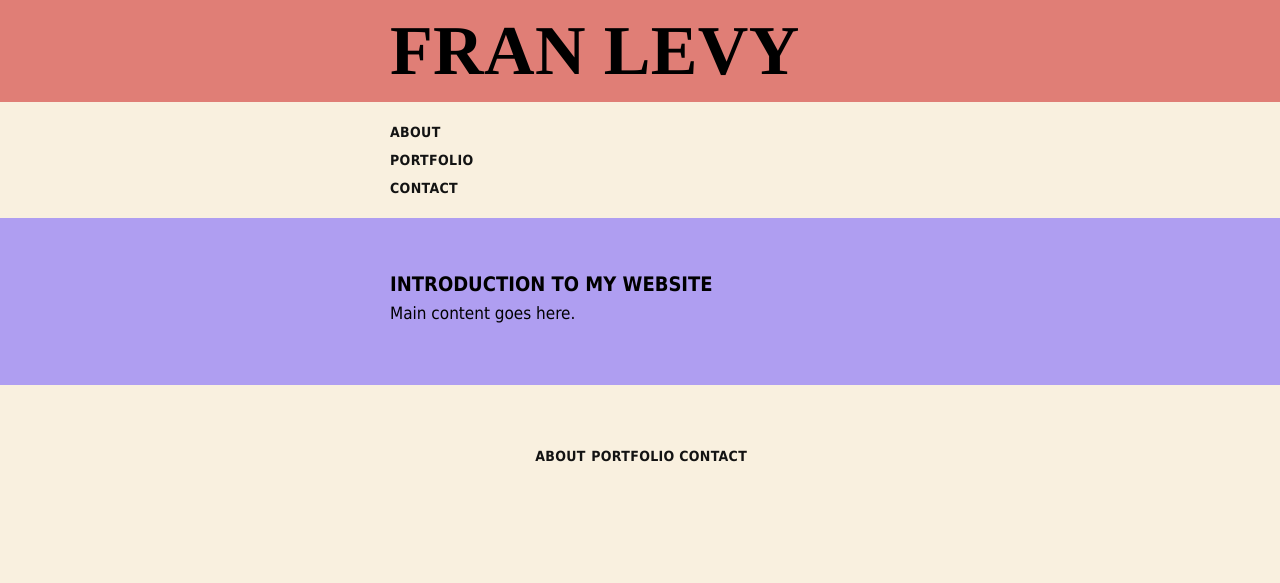
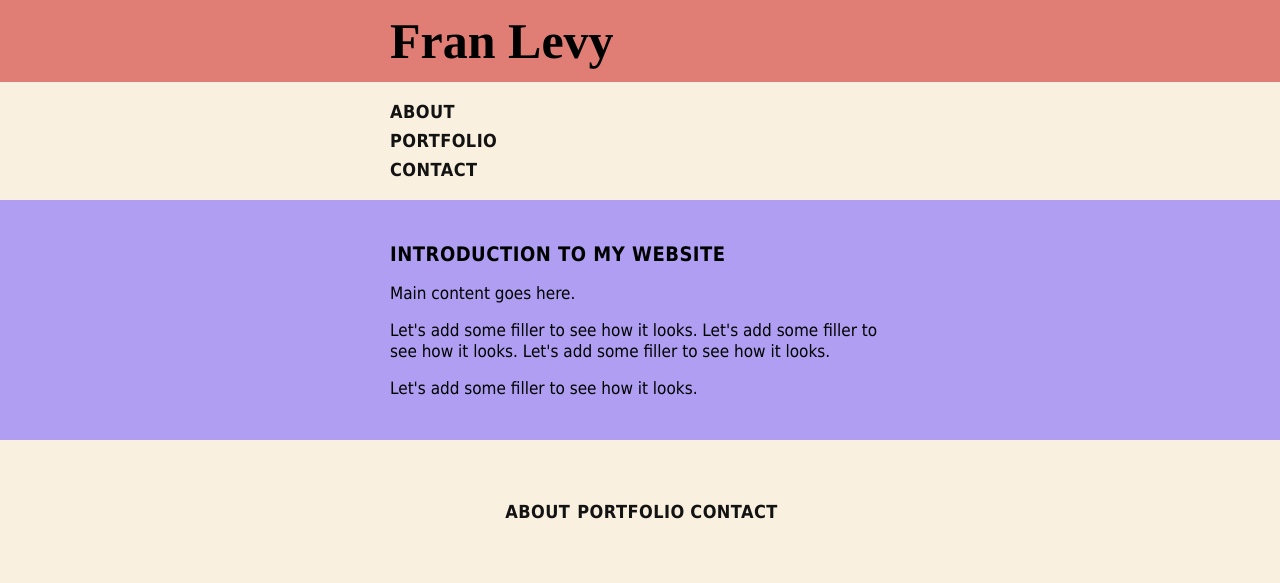
Before and after one commit to franlevy/franlevy, a PHP site: page / in a window 1280 px wide. Shown: the top 583 px of the page. Run offline with PHP 8.4, Linux system fonts and the light colour scheme.

Commit message:
More typography tweaking. Also cleaning up some CSS redundancy in various Sass files.

```diff
--- a/index.html
+++ b/index.html
@@ -38,6 +38,12 @@
         <p>
           Main content goes here.
         </p>
+        <p>
+          Let's add some filler to see how it looks. Let's add some filler to see how it looks. Let's add some filler to see how it looks.
+        </p>
+        <p>
+          Let's add some filler to see how it looks.
+        </p>
       </div>
     </section>
     <footer>
--- a/stylesheets/global.css
+++ b/stylesheets/global.css
@@ -39,7 +39,8 @@ p {
   font-family: Tahoma, sans-serif;
   font-size: 1.7em;
   font-weight: normal;
-  line-height: 2em; }
+  line-height: 1.2em;
+  padding-top: 1em; }
 
 h1 {
   font-family: Times, serif;
@@ -49,8 +50,8 @@ h1 {
 h2 {
   font-family: Tahoma, sans-serif;
   font-size: 2em;
-  color: black;
   line-height: 1.2em;
+  letter-spacing: 0.025em;
   text-transform: uppercase; }
 
 h3 {
@@ -66,18 +67,18 @@ h4 {
   line-height: 2em;
   color: #ef4137; }
 
-.small-bold-caps, h3, header, footer {
+.small-bold-caps, h3, nav, footer {
   font-family: Tahoma, sans-serif;
   font-weight: bold;
-  font-size: 1.4em;
+  font-size: 1.8em;
   letter-spacing: 0.025em;
   text-transform: uppercase; }
 
 /* LISTS */
 .link-list li {
   margin: 0;
-  padding-top: 0.5em;
-  padding-bottom: 0.5em; }
+  padding-top: 0.3em;
+  padding-bottom: 0.3em; }
 .link-list a:link, .link-list a:visited, .link-list a:hover, .link-list a:active, .link-list a:focus {
   text-decoration: none;
   color: black; }
@@ -124,8 +125,8 @@ nav {
 section {
   width: 100%;
   background-color: #af9ef1;
-  padding-top: 3%;
-  padding-bottom: 3%; }
+  padding-top: 2%;
+  padding-bottom: 2%; }
 
 /* FOOTER */
 footer .container {
--- a/stylesheets/sass/base/_lists.sass
+++ b/stylesheets/sass/base/_lists.sass
@@ -3,8 +3,8 @@
 .link-list
     li
         margin: 0
-        padding-top: 0.5em
-        padding-bottom: 0.5em
+        padding-top: 0.3em
+        padding-bottom: 0.3em
 
     a:link, a:visited, a:hover, a:active, a:focus
         text-decoration: none
--- a/stylesheets/sass/modules/_header.sass
+++ b/stylesheets/sass/modules/_header.sass
@@ -5,4 +5,3 @@ header
     overflow: hidden
     background-color: $red
     color: $black
-    @extend .small-bold-caps
--- a/stylesheets/sass/modules/_nav.sass
+++ b/stylesheets/sass/modules/_nav.sass
@@ -3,3 +3,4 @@ nav
     text-align: left
     width: 100%
     background-color: $footer-bg
+    @extend .small-bold-caps
--- a/stylesheets/sass/modules/_section.sass
+++ b/stylesheets/sass/modules/_section.sass
@@ -4,5 +4,5 @@ section
     width: 100%
     background-color: $blue
     padding:
-        top: 3%
-        bottom: 3%
+        top: 2%
+        bottom: 2%
```
Also changed, not shown: stylesheets/sass/base/_typography.sass (+4 -3 lines), 1 other file.
